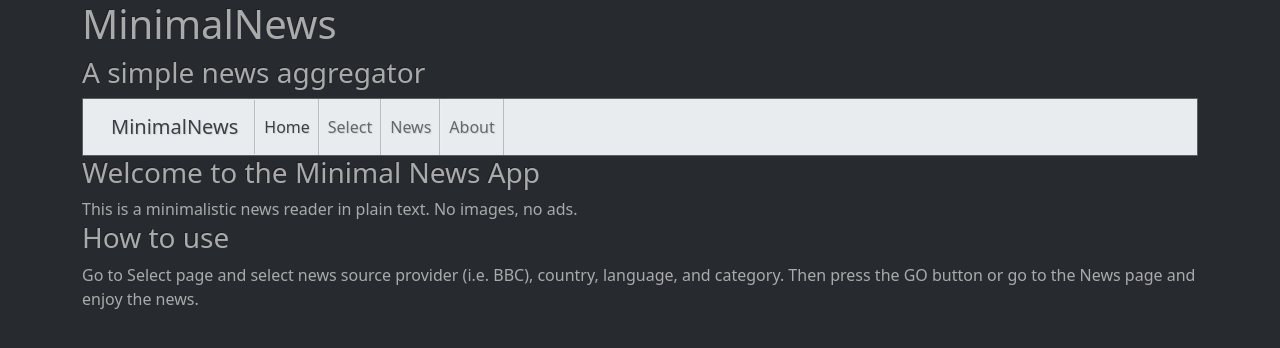
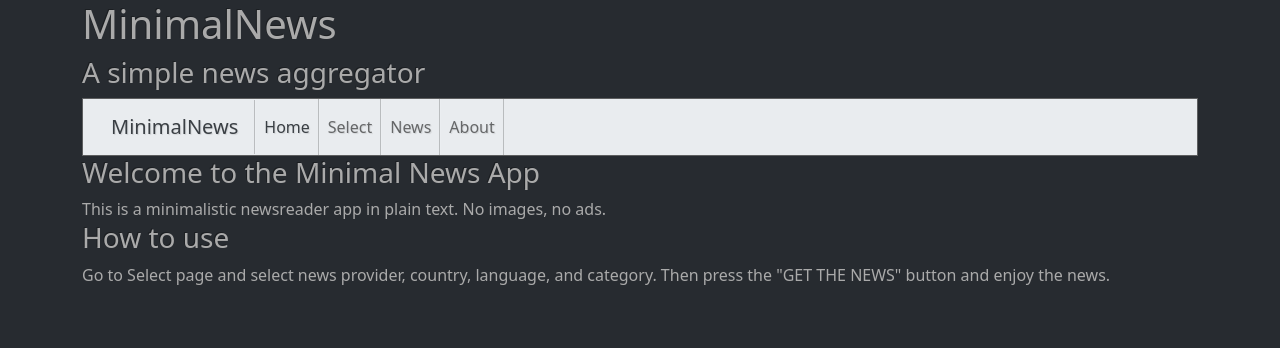
Before and after one commit to spyridonkavvadas/nuntium, a React (Create React App) app: page / in a window 1280 px wide. Shown: the top 348 px of the page. Built offline with nearby package versions, Linux system fonts and the light colour scheme.

Commit message:
Cleaning and fixing

```diff
--- a/src/App.js
+++ b/src/App.js
@@ -25,5 +25,4 @@ function App() {
   );
 }
 
-
 export default App;
--- a/src/components/Home.js
+++ b/src/components/Home.js
@@ -3,20 +3,17 @@ import { Container} from 'react-bootstrap';
 
 function Home() {
 
-
   return (
     <Container>
       <h3>Welcome to the Minimal News App</h3>
-      <div>This is a minimalistic news reader in plain text. No images, no ads. </div>
+      <div>This is a minimalistic newsreader app in plain text. No images, no ads. </div>
 
       <h3>How to use</h3>
-      <div>Go to Select page and select news source provider (i.e. BBC), country, language, and category.
+      <div>Go to Select page and select news provider, country, language, and category.
 
-        Then press the GO button or go to the News page and enjoy the news.</div>
+        Then press the "GET THE NEWS" button and enjoy the news.</div>
 
     </Container>
-
-
 
   )
 }
--- a/src/components/Select.js
+++ b/src/components/Select.js
@@ -15,23 +15,13 @@ const [SelectedLanguages, setSelectedLanguages] = useState([]);
 const [SelectedCountries, setSelectedCountries] = useState([]);
 
 
+useEffect(() => {
 
-
-useEffect(() => {
-    //const API_KEY = '0c71072a6c3a4878b1d35cc733032ade';
-    const options = {
+  const options = {
         method: 'GET',
         url: 'http://localhost:5000/news'
-        // ,
-        // params: {access_key: 'bc9a37a661bd0084e1af273d5c732ef3', languages: 'en', countries: 'us', limit: '30'}
-        // ,
-        // headers: {
-        //   'x-rapidapi-host': 'google-news.p.rapidapi.com',
-        //   'x-rapidapi-key': '4b9c29964amshe4bdc3028b52ceap19c2dbjsn674d54c53ed5'
-        // }
       };
 
-      // const {_id, Title, ArticleLINK, PublishedDateUTC, Publisher, Country,Category, Language, Description, ImageURL} =
      axios.request(options)
        .then(function (response) {
 
@@ -41,9 +31,6 @@ useEffect(() => {
       }).catch(function (error) {
           console.error(error);
       });
-
-    //console.log(SelectedProviders);
-    // console.log(Title);
 
 }, [])
 
@@ -62,11 +49,8 @@ if (isLoading) {
     const uniqueLanguage = getUniqueListBy(NewsProviders, 'Language')
     const uniqueCountry = getUniqueListBy(NewsProviders, 'Country')
 
-
   return (
     <Container>
-
-
     <h4>Select News Parameters</h4>
 
     {/* You have selected News from: */}
@@ -128,9 +112,7 @@ if (isLoading) {
         </Card.Body>
     </Card>
 
-
-
-
+    <h6>Push any button bellow to select news properties</h6>
 
     {/* Select News Provider */}
     <Card style={{ width: 'auto' }}>
@@ -181,21 +163,17 @@ if (isLoading) {
 
         {uniqueLanguage.map((uniqueLang, i) =>
           <>
-
              <button type="button" className="btn btn-primary btn-sm m-1" value="Add" onClick=
               {() => {
                 setSelectedLanguages([...SelectedLanguages, uniqueLang.Language]);  }
                 }> {uniqueLang.Language}
               </button>
-
-
           </>
 
         )}
 
         </Card.Body>
     </Card>
-
 
     <Card style={{ width: 'auto' }}>
       <Card.Header className="text-warning">Select Country</Card.Header>
```
Also changed, not shown: src/components/News.js (+0 -21 lines).
